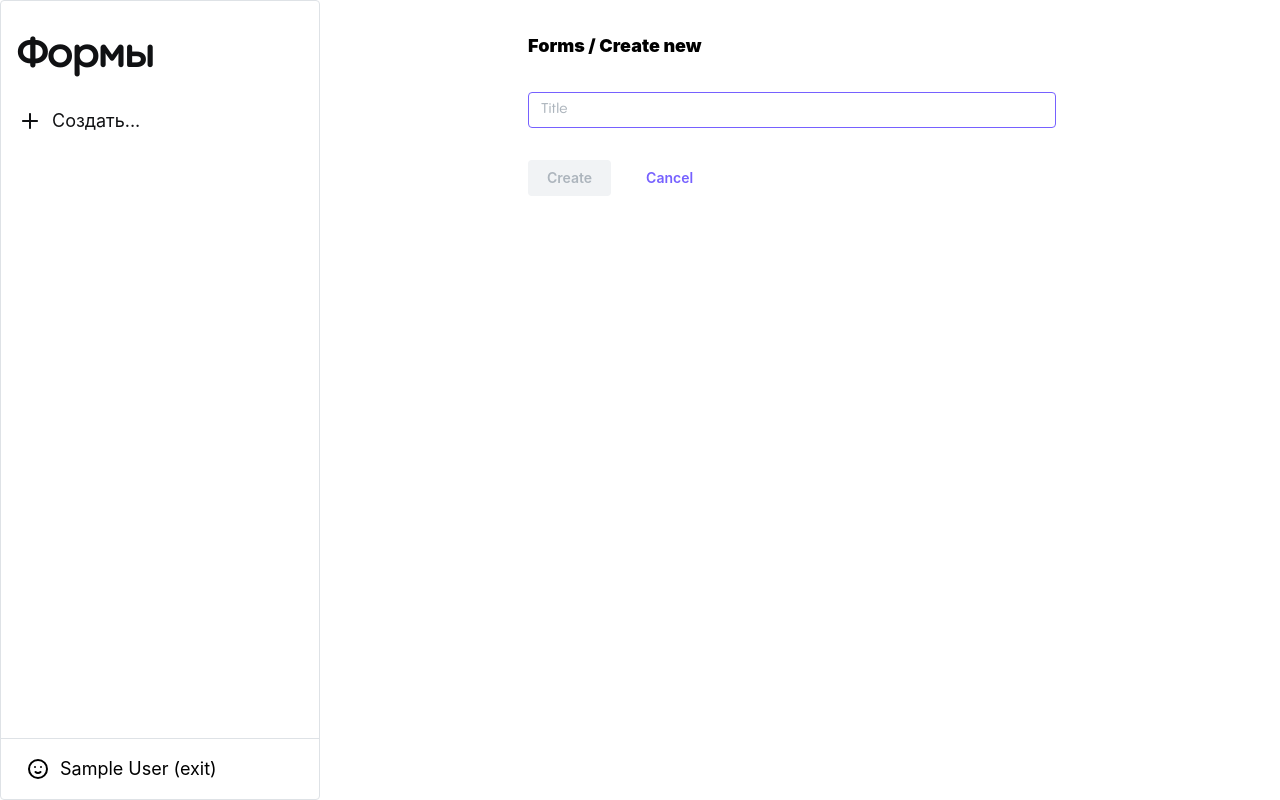
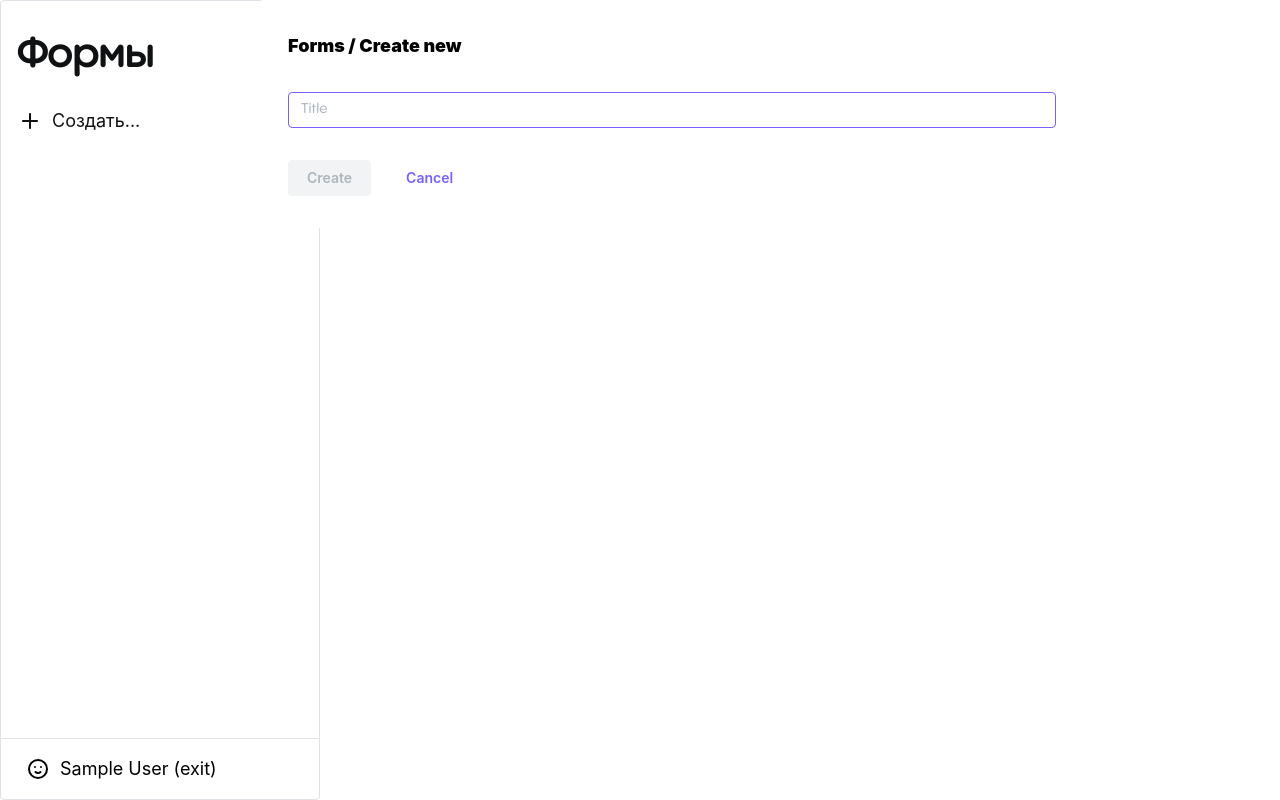
Before and after one commit to platforma-is/app, a Next.js app: page /create in a window 1280 px wide. Built offline with nearby package versions, Linux system fonts and the light colour scheme; no server answers; sample sign-in values are in the browser's storage.

Commit message:
fix layout

```diff
--- a/components/global/GlobalWraper.tsx
+++ b/components/global/GlobalWraper.tsx
@@ -1,10 +1,10 @@
 import React, { ReactNode } from "react";
 import { useSession } from "next-auth/react";
 import { Container, Loader } from "@mantine/core";
-import { GlobalLayout } from "@/shared/ui-kit/layouts/GlobalLayout";
+import { GlobalLayout } from "@/shared/ui-kit/layouts/GlobalLayout/GlobalLayout";
 import { Sidebar } from "@/components/global/Sidebar";
-import { router } from "next/client";
 import { useRouter } from "next/router";
+import classes from "@/shared/ui-kit/layouts/GlobalLayout/GlobalLayout.module.scss";
 
 type GlobalWrapperProps = {
   children: ReactNode;
@@ -30,14 +30,14 @@ export const GlobalWrapper: React.FC<GlobalWrapperProps> = ({
         router.push("/auth/signin");
       }
       if (sessionData) {
-        return <Container>{children}</Container>;
+        return <Container className={classes.inner}>{children}</Container>;
       }
     }
   };
 
   return (
     <GlobalLayout
-      containerProps={{ w: "100%", pl: sessionData ? "20rem" : "0" }}
+      containerProps={{ pl: sessionData ? "5rem" : "0" }}
       sidebar={sidebar}
     >
       {render()}
--- a/components/global/Sidebar.tsx
+++ b/components/global/Sidebar.tsx
@@ -2,7 +2,7 @@ import React from "react";
 import { useRouter } from "next/router";
 import { signOut, useSession } from "next-auth/react";
 import { SidebarLayout } from "@/shared/ui-kit/layouts/SidebarLayout/SidebarLayout";
-import { Button, Container, Loader, rem } from "@mantine/core";
+import { Button, Container } from "@mantine/core";
 import classes from "@/shared/ui-kit/layouts/SidebarLayout/SidebarLayout.module.scss";
 import { IconMoodSmile } from "@tabler/icons-react";
 
--- a/pages/create.tsx
+++ b/pages/create.tsx
@@ -2,7 +2,6 @@ import React, { useState } from "react";
 import Router from "next/router";
 import { Button, Card, Group, Stack, Text, TextInput } from "@mantine/core";
 import { GlobalWrapper } from "@/components/global/GlobalWraper";
-import { Header } from "@/components/global/Header";
 import { Sidebar } from "@/components/global/Sidebar";
 
 const Draft: React.FC = () => {
--- a/shared/ui-kit/layouts/FormItemLayout.tsx
+++ b/shared/ui-kit/layouts/FormItemLayout.tsx
@@ -7,7 +7,7 @@ interface FormItemLayoutProps {
 }
 export const FormItemLayout = ({ title, tabs }: FormItemLayoutProps) => {
   return (
-    <Card w={"100%"} radius="md" p="xl" mb="md">
+    <Card radius="md" p="xl" mb="md">
       {title}
       {tabs}
     </Card>
--- /dev/null
+++ b/shared/ui-kit/layouts/GlobalLayout/GlobalLayout.module.scss
@@ -0,0 +1,14 @@
+.global {
+  width: 100vw;
+  box-sizing: border-box;
+
+  .global_body {
+    width: 100%;
+    box-sizing: border-box;
+
+    .inner {
+      box-sizing: border-box;
+    }
+  }
+
+}
--- a/shared/ui-kit/layouts/GlobalLayout.tsx
+++ b/shared/ui-kit/layouts/GlobalLayout/GlobalLayout.tsx
@@ -1,6 +1,7 @@
 import React, { ReactNode } from "react";
 import { Container, ContainerProps, Flex } from "@mantine/core";
 import clsx from "clsx";
+import classes from "./GlobalLayout.module.scss";
 
 type GlobalLayoutProps = {
   children?: ReactNode;
@@ -14,11 +15,11 @@ export const GlobalLayout: React.FC<GlobalLayoutProps> = ({
   containerProps,
 }) => {
   return (
-    <Flex className={"global"} display={"flex"}>
+    <Flex className={classes.global} display={"flex"}>
       {sidebar}
       <Container
         {...containerProps}
-        className={clsx("global_body", containerProps?.className)}
+        className={clsx(classes.global_body, containerProps?.className)}
       >
         {children}
       </Container>
--- a/shared/ui-kit/layouts/SidebarLayout/SidebarLayout.module.scss
+++ b/shared/ui-kit/layouts/SidebarLayout/SidebarLayout.module.scss
@@ -4,8 +4,10 @@
   box-sizing: border-box;
   display: flex;
   flex-direction: column;
+  height: 100%;
   position: fixed;
-  height: 100%;
+  top: 0;
+  left: 0;
   justify-content: space-between;
   align-items: flex-start;
   border: 1px solid #DEE2E6;
```
